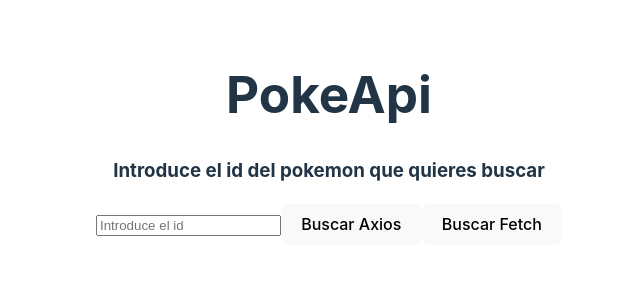
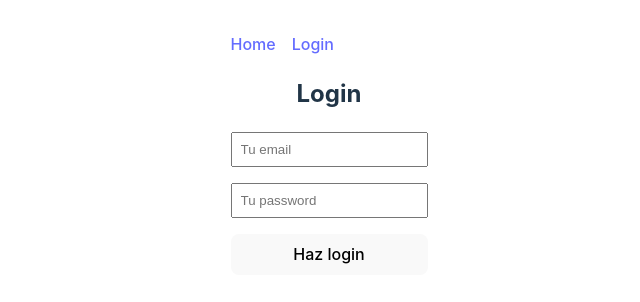
Before and after one commit to gorkavillara/curso-vue3ts-19-junio, a Vue app: page /login in a window 1280 px wide. Shown: the top 302 px of the page, without its empty margins (311-951 px from the left). Built offline with nearby package versions, Linux system fonts and the light colour scheme.

Commit message:
Tema 14 - Añadiendo login y logout con jwt

```diff
--- a/src/App.vue
+++ b/src/App.vue
@@ -1,71 +1,33 @@
 <template>
-  <h1>PokeApi</h1>
-  <h3>Introduce el id del pokemon que quieres buscar</h3>
-  <input type="number" v-model="id" placeholder="Introduce el id" />
-  <button @click="buscaPokemonAxios">Buscar Axios</button>
-  <button @click="buscaPokemonFetch">Buscar Fetch</button>
-  <div v-if="pokemon">
-    <h3>{{ pokemon.id }}. {{ pokemon.name }}</h3>
-    <img :src="pokemon.sprites.front_default" :alt="pokemon.name" />
+  <div class="navbar">
+    <router-link :to="{ path: '/' }">Home</router-link>
+    <router-link :to="{ path: '/clientes' }" v-if="isLoggedIn">Clientes</router-link>
+    <button v-if="isLoggedIn" @click="logOut">Logout</button>
+    <router-link :to="{ path: '/login' }" v-if="!isLoggedIn">Login</router-link>
   </div>
+  <router-view></router-view>
 </template>
 
 <script setup lang="ts">
-import { ref } from "vue";
-// import axios from "axios";
-import { pokeAxios } from "./assets/axiosInstances"
+import { ref, provide } from "vue"
 
-interface Pokemon {
-  id: number;
-  name: string;
-  sprites: {
-    front_default: string;
-  };
+const isLoggedIn = ref(false)
+const logIn = () => {
+  isLoggedIn.value = true
+}
+const logOut = () => {
+  sessionStorage.removeItem("sessionToken")
+  isLoggedIn.value = false
 }
 
-const id = ref("");
-const pokemon = ref<Pokemon | null>(null);
-
-const buscaPokemonFetch = async () => {
-  // Hacer la llamada a la API
-
-  // Utilizando FETCH
-  const res = await fetch(`https://pokeapi.co/api/v2/pokemon/${id.value}`)
-    .catch((error) => console.error(error));
-
-  if (!res) return
-
-  const data = await res.json().catch((error) => console.error(error));
-  console.log(data);
-  pokemon.value = data;
-};
-const buscaPokemonAxios = async () => {
-  // Hacer la llamada a la API
-
-  // Utilizando AXIOS
-  // const res = await axios
-  //   .get(`https://pokeapi.co/api/v2/pokemon/${id.value}`, {
-  //     transformResponse(res) { // Interceptor de respuesta
-  //       console.log(JSON.parse(res))
-  //       return {
-  //         ...JSON.parse(res),
-  //         successful: true
-  //       }
-  //     },
-  //     transformRequest(req) { // Interceptor de solicitud
-  //       console.log(req)
-  //       return req
-  //     }
-  //   })
-  //   .catch((error) => console.error(error));
-
-  const res = await pokeAxios.get(id.value.toString())
-
-  if (!res) return
-
-  console.log(res.data);
-  pokemon.value = res.data;
-};
+provide("isLoggedIn", isLoggedIn)
+provide("logIn", logIn)
 </script>
 
-<style scoped></style>
+<style scoped>
+  .navbar {
+    display: flex;
+    gap: 1rem;
+    align-items: center;
+  }
+</style>
--- /dev/null
+++ b/src/components/ClientesView.vue
@@ -0,0 +1,41 @@
+<template>
+  <div>
+    <h3>Clientes</h3>
+    <ul>
+      <li v-for="cliente in clientes">
+        <span>{{ cliente.id }}. {{ cliente.nombre }}</span>
+        <span> | </span>
+        <span>{{ cliente.email }}</span>
+        <span> | </span>
+        <span>{{ cliente.age }}</span>
+      </li>
+    </ul>
+  </div>
+</template>
+
+<script setup lang="ts">
+import { onMounted, ref } from "vue";
+import { Cliente } from "../models";
+import axios from "axios";
+
+const clientes = ref<Cliente[]>([]);
+
+onMounted(async () => {
+  const baseUrl = "https://07cc-46-25-71-106.ngrok-free.app";
+  // Hacemos la búsqueda de clientes
+  console.log("Encontrando clientes...");
+  // obtenemos el token
+  const token = sessionStorage.getItem("sessionToken");
+  if (!token) return;
+
+  const res = await axios.post(
+    `${baseUrl}/clients`,
+    { action: "get" },
+    { headers: {
+        Authorization: `Bearer ${token}`
+    } }
+  );
+
+  clientes.value = res.data
+});
+</script>
--- /dev/null
+++ b/src/components/LoginView.vue
@@ -0,0 +1,78 @@
+<template>
+  <div>
+    <h2>Login</h2>
+    <form @submit.prevent="hazLogin">
+      <input
+        type="email"
+        placeholder="Tu email"
+        v-model="formData.email"
+        :disabled="loader.loading"
+      />
+      <input
+        type="password"
+        placeholder="Tu password"
+        v-model="formData.password"
+        :disabled="loader.loading"
+      />
+      <button :disabled="loader.loading">Haz login</button>
+    </form>
+  </div>
+</template>
+
+<script setup lang="ts">
+import axios from "axios";
+import { reactive, inject } from "vue";
+import { useRouter } from "vue-router";
+import useLoader from "../composables/useLoader";
+
+const logIn = inject("logIn") as Function
+
+const { loader, setLoading, stopLoading } = useLoader({
+  color: "red",
+  initiallyLoading: false,
+});
+
+const formData = reactive({
+  email: "",
+  password: "",
+});
+
+const router = useRouter();
+
+const baseUrl = "https://07cc-46-25-71-106.ngrok-free.app";
+const hazLogin = async () => {
+  setLoading();
+  // Vamos a hacer login
+  console.log("Haciendo login...");
+  try {
+    const res = await axios.post(`${baseUrl}/auth`, {
+      email: formData.email,
+      password: formData.password,
+    });
+    console.log(res.data);
+    if (!res.data.token) throw new Error("Token not found");
+
+    sessionStorage.setItem("sessionToken", res.data.token);
+    logIn()
+    stopLoading();
+    router.push("/");
+  } catch (error) {
+    console.error(error);
+    stopLoading();
+  }
+  // Vamos a setear un sessionStorage
+
+  // Vamos a redireccionar
+};
+</script>
+
+<style scoped>
+form {
+  display: flex;
+  flex-direction: column;
+  gap: 1rem;
+}
+input {
+  padding: 0.5rem;
+}
+</style>
--- a/src/components/MiLoader.vue
+++ b/src/components/MiLoader.vue
@@ -16,7 +16,7 @@
 import useLoader from "../composables/useLoader";
 
 const { loader, setLoading, stopLoading } = useLoader({
-  initiallyLoading: true,
+  initiallyLoading: false,
   color: "blue",
 });
 </script>
--- /dev/null
+++ b/src/models/index.ts
@@ -0,0 +1,6 @@
+export interface Cliente {
+    id: number
+    nombre: string
+    email: string
+    age: number
+}
```
Also changed, not shown: src/routes/index.ts (+10 -0 lines).
